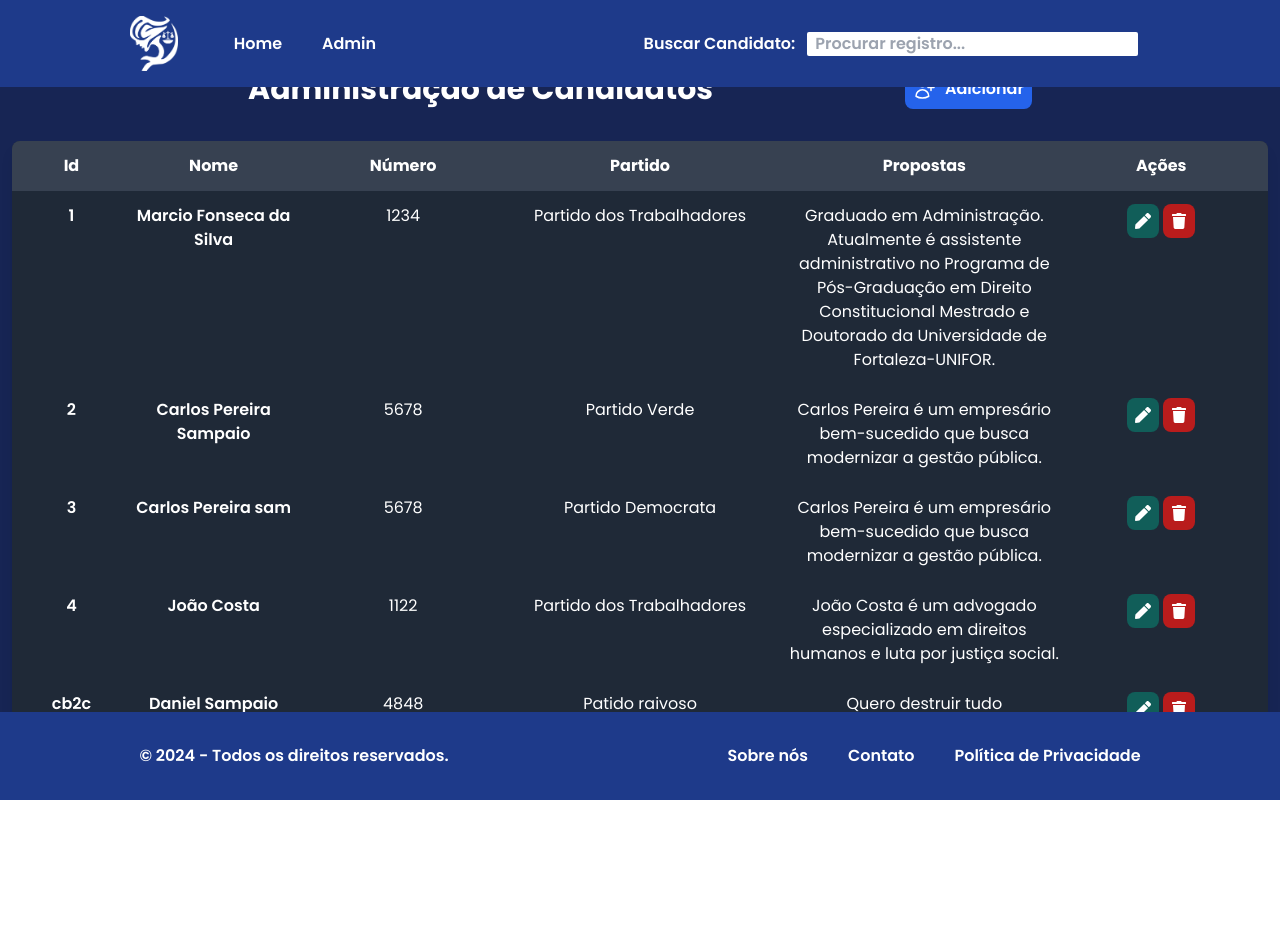
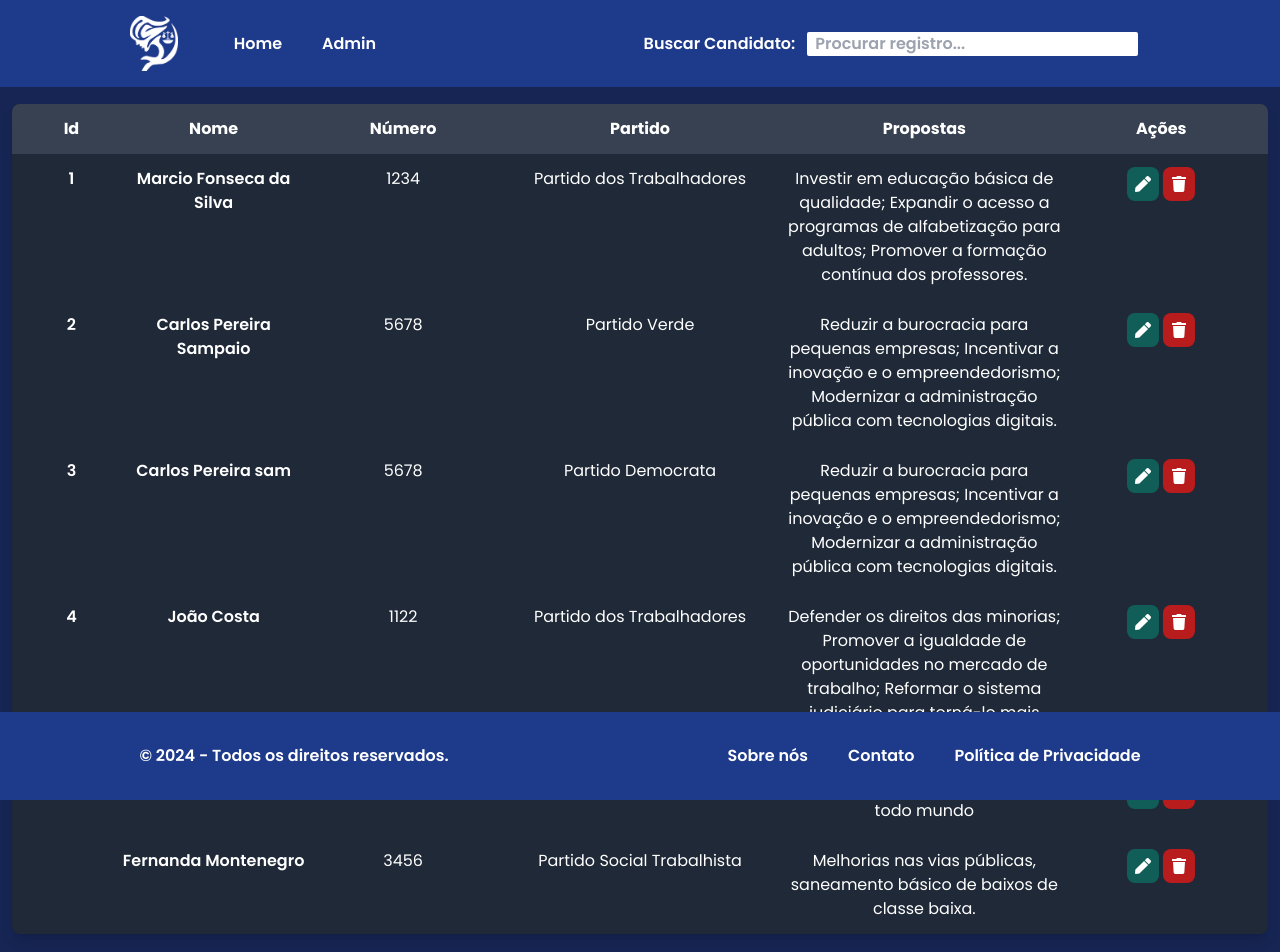
Before and after one commit to XDanielSampaioX/projeto-candidato-honesto-vite, a React (Vite) app: page /admin in a window 1280 px wide. Shown: the top 952 px of the page. Before the commit the page ends 800 px from the top, so only its background shows below. Built offline with nearby package versions, Linux system fonts and the light colour scheme; data requests are answered from the project's data file.

Commit message:
ajuste na table admin

```diff
--- a/db.json
+++ b/db.json
@@ -33,12 +33,20 @@
       "propostas": "Defender os direitos das minorias; Promover a igualdade de oportunidades no mercado de trabalho; Reformar o sistema judiciário para torná-lo mais acessível."
     },
     {
-      "id": "cb2c",
-      "nome": "Daniel Sampaio",
-      "numero": "4848",
-      "partido": "Patido raivoso",
-      "biografia": "Quero destruir tudo",
-      "propostas": "Taca fogo"
+      "id": "",
+      "nome": "Luis inacio",
+      "numero": "13",
+      "partido": "Dos ladrao",
+      "biografia": "FAZ O L",
+      "propostas": "Colocar mais imposto e roubar todo mundo"
+    },
+    {
+      "id": "",
+      "nome": "Fernanda Montenegro",
+      "numero": "3456",
+      "partido": "Partido Social Trabalhista",
+      "biografia": "Filósofa e estudante de gestão política",
+      "propostas": "Melhorias nas vias públicas, saneamento básico de baixos de classe baixa."
     }
   ]
 }
--- a/src/components/Tbody/index.tsx
+++ b/src/components/Tbody/index.tsx
@@ -42,7 +42,7 @@ export default function Tbody(props: Candidato) {
           <td className="w-1/6 font-semibold">{props.nome}</td>
           <td className="w-1/6 ">{props.numero}</td>
           <td className="w-1/4 ">{props.partido}</td>
-          <td className="w-1/4">{props.biografia}</td>
+          <td className="w-1/4">{props.propostas}</td>
           <td className="w-1/6 flex justify-center h-9 gap-1">
             <button onClick={abrirModal} className="bg-teal-800 p-2 rounded-lg">
               <FaPen />
@@ -56,11 +56,11 @@ export default function Tbody(props: Candidato) {
 
       <Modal abrirModal={modalAberto} fecharModal={fecharModal}>
         <div className="flex flex-col justify-center bg-blue-900 text-black items-center gap-4 p-3 rounded-lg shadow-lg">
-          <h2 className="text-2xl font-semibold mb-3 text-white">Formulário de Cadastro</h2>
+          <h2 className="text-2xl font-semibold mb-3">Formulário de Cadastro</h2>
 
           <form onSubmit={handleSubmit} className="w-full max-w-md">
             <div className="mb-2">
-              <label htmlFor="nome" className="block text-sm font-medium mb-1 text-white">Nome</label>
+              <label htmlFor="nome" className="block text-sm font-medium mb-1">Nome</label>
               <input
                 id="nome"
                 name="nome"
@@ -71,7 +71,7 @@ export default function Tbody(props: Candidato) {
             </div>
 
             <div className="mb-2">
-              <label htmlFor="numero" className="block text-sm font-medium mb-1 text-white">Número</label>
+              <label htmlFor="numero" className="block text-sm font-medium mb-1 ">Número</label>
               <input
                 id="numero"
                 name="numero"
```
